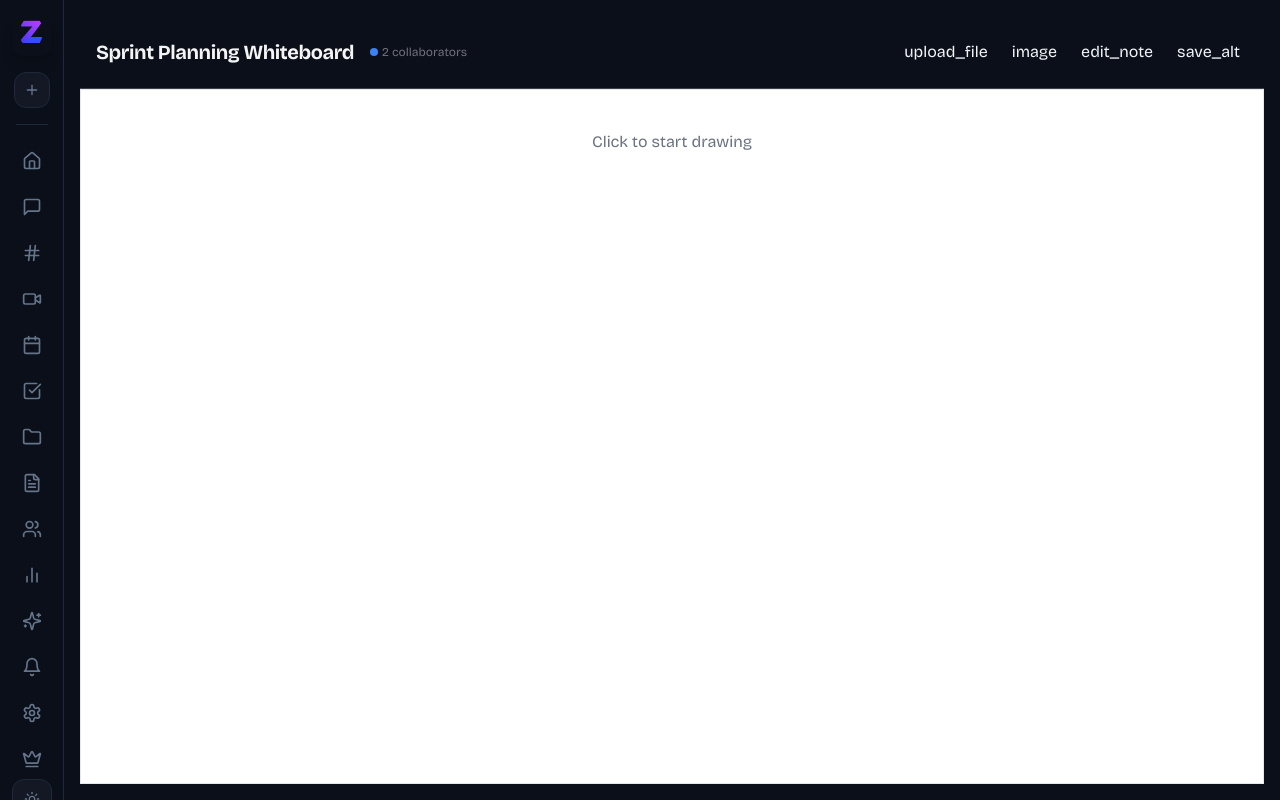
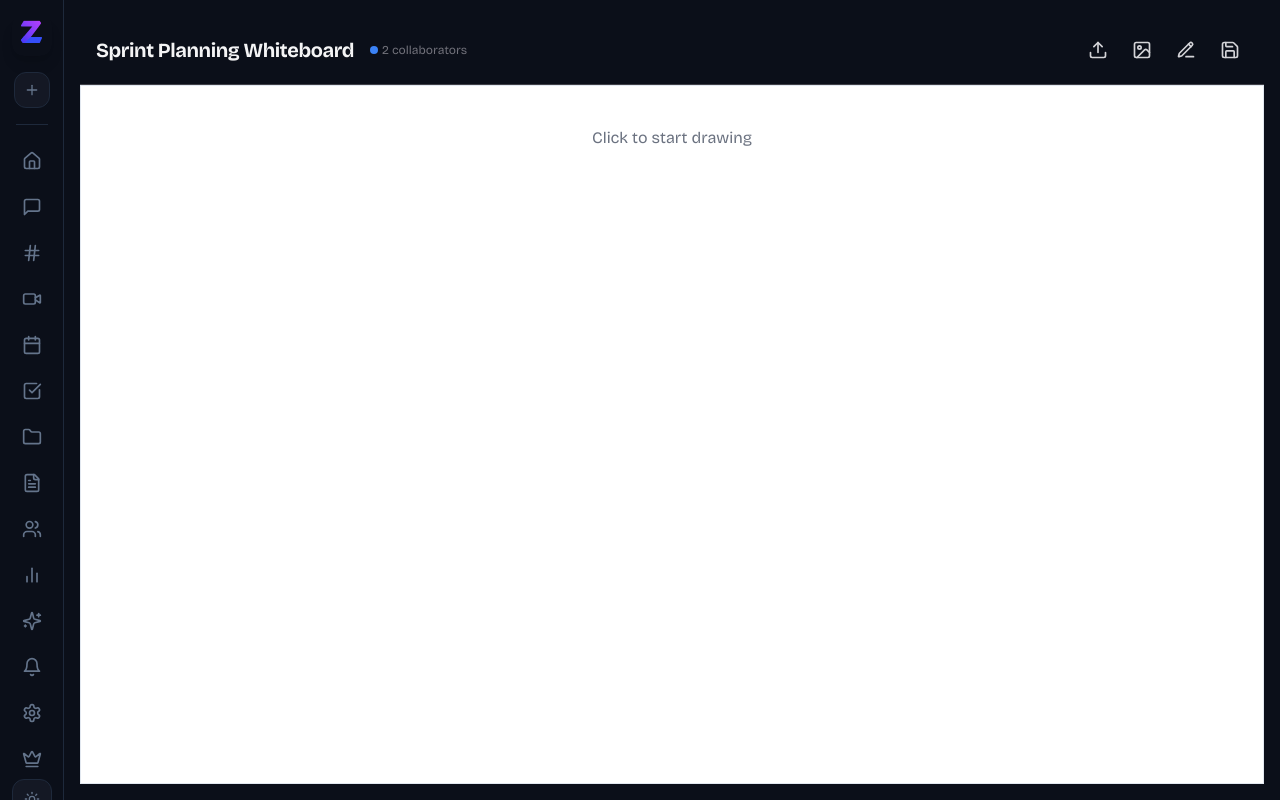
Before and after one commit to rockyishimwe/ztred, a Next.js app: page /workspace/whiteboard/1 in a window 1280 px wide. Built offline with nearby package versions, Linux system fonts and the light colour scheme.

Commit message:
solving bugs and mistakes

```diff
--- a/src/app/settings/layout.tsx
+++ b/src/app/settings/layout.tsx
@@ -8,18 +8,17 @@ import {
   User,
   Bell,
   Palette,
-  Shield,
-  Users,
-  CreditCard,
+  IdCard,
 } from "lucide-react";
 
+// NOTE: only routes that actually exist under /settings —
+// the removed Security/Members/Billing entries pointed at pages
+// that were never built (workspace-level settings cover those).
 const SETTINGS_NAV = [
   { icon: User, href: "/settings/profile", label: "Profile" },
+  { icon: IdCard, href: "/settings/account", label: "Account" },
   { icon: Bell, href: "/settings/notifications", label: "Notifications" },
   { icon: Palette, href: "/settings/appearance", label: "Appearance" },
-  { icon: Shield, href: "/settings/security", label: "Security" },
-  { icon: Users, href: "/settings/members", label: "Members" },
-  { icon: CreditCard, href: "/settings/billing", label: "Billing" },
 ];
 
 export default function SettingsLayout({
--- a/src/app/workspace/(workspace)/settings/profile/page.tsx
+++ b/src/app/workspace/(workspace)/settings/profile/page.tsx
@@ -41,7 +41,7 @@ export default function ProfileSettingsPage() {
     <div className="max-w-2xl">
       {/* Back path */}
       <Link
-        href="/workspace/control/control/settings"
+        href="/workspace/control/settings"
         className="inline-flex items-center gap-1.5 text-sm font-medium mb-6 transition-colors"
         style={{ color: "var(--text-secondary)" }}
       >
@@ -173,7 +173,7 @@ export default function ProfileSettingsPage() {
 
         <div className="flex items-center justify-end gap-3 mt-6 pt-5" style={{ borderTop: "1px solid var(--border-color)" }}>
           <Link
-            href="/workspace/control/control/settings"
+            href="/workspace/control/settings"
             className="px-5 py-2.5 rounded-xl text-sm font-medium transition-all"
             style={{
               backgroundColor: "transparent",
--- a/src/components/collaboration/Whiteboard.tsx
+++ b/src/components/collaboration/Whiteboard.tsx
@@ -1,5 +1,6 @@
 "use client";
 import React, { useRef, useEffect } from 'react';
+import { Image as ImageIcon, PencilLine, Save, Upload } from 'lucide-react';
 
 export const Whiteboard: React.FC = () => {
   const whiteboardRef = useRef<null | HTMLDivElement>(null);
@@ -34,17 +35,33 @@ export const Whiteboard: React.FC = () => {
           </div>
         </div>
         <div className="flex items-center space-x-2">
-          <button className="p-2 rounded-hover hover:bg-zinc-100">
-            <span className="material-icons">upload_file</span>
+          <button
+            type="button"
+            aria-label="Upload file"
+            className="p-2 rounded-lg hover:bg-zinc-100 dark:hover:bg-zinc-800 transition-colors"
+          >
+            <Upload className="w-5 h-5 text-zinc-600 dark:text-zinc-300" aria-hidden="true" />
           </button>
-          <button className="p-2 rounded-hover hover:bg-zinc-100">
-            <span className="material-icons"> image</span>
+          <button
+            type="button"
+            aria-label="Insert image"
+            className="p-2 rounded-lg hover:bg-zinc-100 dark:hover:bg-zinc-800 transition-colors"
+          >
+            <ImageIcon className="w-5 h-5 text-zinc-600 dark:text-zinc-300" aria-hidden="true" />
           </button>
-          <button className="p-2 rounded-hover hover:bg-zinc-100">
-            <span className="material-icons">edit_note</span>
+          <button
+            type="button"
+            aria-label="Edit note"
+            className="p-2 rounded-lg hover:bg-zinc-100 dark:hover:bg-zinc-800 transition-colors"
+          >
+            <PencilLine className="w-5 h-5 text-zinc-600 dark:text-zinc-300" aria-hidden="true" />
           </button>
-          <button className="p-2 rounded-hover hover:bg-zinc-100">
-            <span className="material-icons">save_alt</span>
+          <button
+            type="button"
+            aria-label="Save"
+            className="p-2 rounded-lg hover:bg-zinc-100 dark:hover:bg-zinc-800 transition-colors"
+          >
+            <Save className="w-5 h-5 text-zinc-600 dark:text-zinc-300" aria-hidden="true" />
           </button>
         </div>
       </div>
--- a/src/components/messaging/MessageList.tsx
+++ b/src/components/messaging/MessageList.tsx
@@ -3,7 +3,6 @@ import React, { useRef, useEffect } from 'react';
 import { Message } from '@/types/api';
 import { MessageBubble } from './MessageBubble';
 import { useVirtualizer } from '@tanstack/react-virtual';
-import { Skeleton } from '@/components/ui/skeleton';
 
 interface MessageListProps {
   messages: Message[];
@@ -15,7 +14,10 @@ export const MessageList: React.FC<MessageListProps> = ({ messages }) => {
   const rowVirtualizer = useVirtualizer({
     count: messages.length,
     getScrollElement: () => parentRef.current,
-    estimateSize: () => 90,
+    // Initial estimate only — rows are measured for real via measureElement,
+    // so long messages expand and short ones don't leave dead space.
+    estimateSize: () => 72,
+    getItemKey: (index) => messages[index]?.id ?? index,
     overscan: 5,
   });
 
@@ -26,10 +28,22 @@ export const MessageList: React.FC<MessageListProps> = ({ messages }) => {
     }
   }, [messages.length]);
 
+  // Must render BEFORE the virtualizer: with zero messages getVirtualItems()
+  // returns no rows, so an empty state placed inside the row map is unreachable.
+  if (messages.length === 0) {
+    return (
+      <div className="flex-1 flex items-center justify-center w-full p-8">
+        <div className="text-center text-zinc-500">
+          No messages yet. Start the conversation!
+        </div>
+      </div>
+    );
+  }
+
   return (
     <div
       ref={parentRef}
-      className="flex-1 overflow-y-auto w-full p-2 space-y-1 scroll-smooth"
+      className="flex-1 overflow-y-auto w-full p-2 scroll-smooth"
     >
       <div
         style={{
@@ -43,6 +57,8 @@ export const MessageList: React.FC<MessageListProps> = ({ messages }) => {
           return (
             <div
               key={virtualRow.key}
+              data-index={virtualRow.index}
+              ref={rowVirtualizer.measureElement}
               style={{
                 position: 'absolute',
                 top: 0,
@@ -51,13 +67,7 @@ export const MessageList: React.FC<MessageListProps> = ({ messages }) => {
                 transform: `translateY(${virtualRow.start}px)`,
               }}
             >
-              {messages.length === 0 ? (
-                <div className="text-center py-8 text-zinc-500">
-                  No messages yet. Start the conversation!
-                </div>
-              ) : (
-                <MessageBubble message={message} />
-              )}
+              <MessageBubble message={message} />
             </div>
           );
         })}
--- a/src/components/tasks/GanttChart.tsx
+++ b/src/components/tasks/GanttChart.tsx
@@ -1,5 +1,6 @@
 "use client";
 import React from 'react';
+import { Download, Upload } from 'lucide-react';
 
 export const GanttChart: React.FC = () => {
   return (
@@ -41,11 +42,19 @@ export const GanttChart: React.FC = () => {
       <div className="px-4 py-3 border-t border-theme flex items-center justify-between text-sm">
         <span className="text-theme-secondary">Zoom: Day Week Month Year</span>
         <div className="flex items-center space-x-2">
-          <button className="p-1 rounded-lg hover:bg-theme-secondary transition-colors">
-            <span className="material-icons text-theme-muted">file_download</span>
+          <button
+            type="button"
+            aria-label="Download timeline"
+            className="p-1 rounded-lg text-theme-muted hover:text-theme-primary hover:bg-theme-secondary transition-colors"
+          >
+            <Download className="w-4 h-4" aria-hidden="true" />
           </button>
-          <button className="p-1 rounded-lg hover:bg-theme-secondary transition-colors">
-            <span className="material-icons text-theme-muted">upload_file</span>
+          <button
+            type="button"
+            aria-label="Upload timeline"
+            className="p-1 rounded-lg text-theme-muted hover:text-theme-primary hover:bg-theme-secondary transition-colors"
+>
+            <Upload className="w-4 h-4" aria-hidden="true" />
           </button>
         </div>
       </div>
```
Also changed, not shown: src/app/workspace/(workspace)/channels/general/page.tsx (+43 -6 lines).
